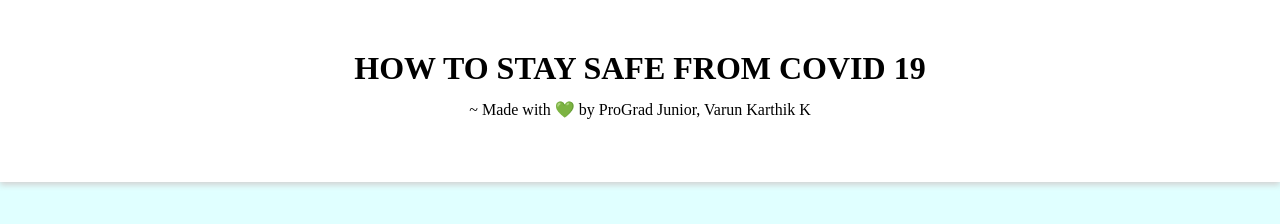
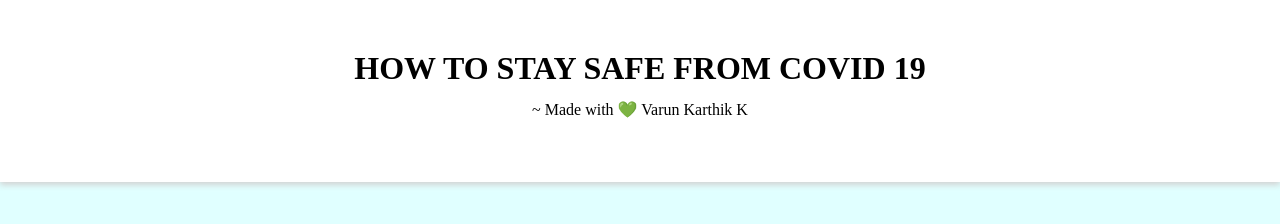
Before and after one commit to varun12370/Covid-19, a plain HTML site: page index.html in a window 1280 px wide. Shown: the top 224 px of the page. Drawn offline with Linux system fonts and the light colour scheme.

Commit message:
Update index.html

```diff
--- a/index.html
+++ b/index.html
@@ -9,7 +9,7 @@
 <body>
     <header>
         <h1>HOW TO STAY SAFE FROM COVID 19</h1>
-        <p>~ Made with 💚 by ProGrad Junior, Varun Karthik K</p>
+        <p>~ Made with 💚 Varun Karthik K</p>
     </header>
     <div>
         <section id="wash">
```
